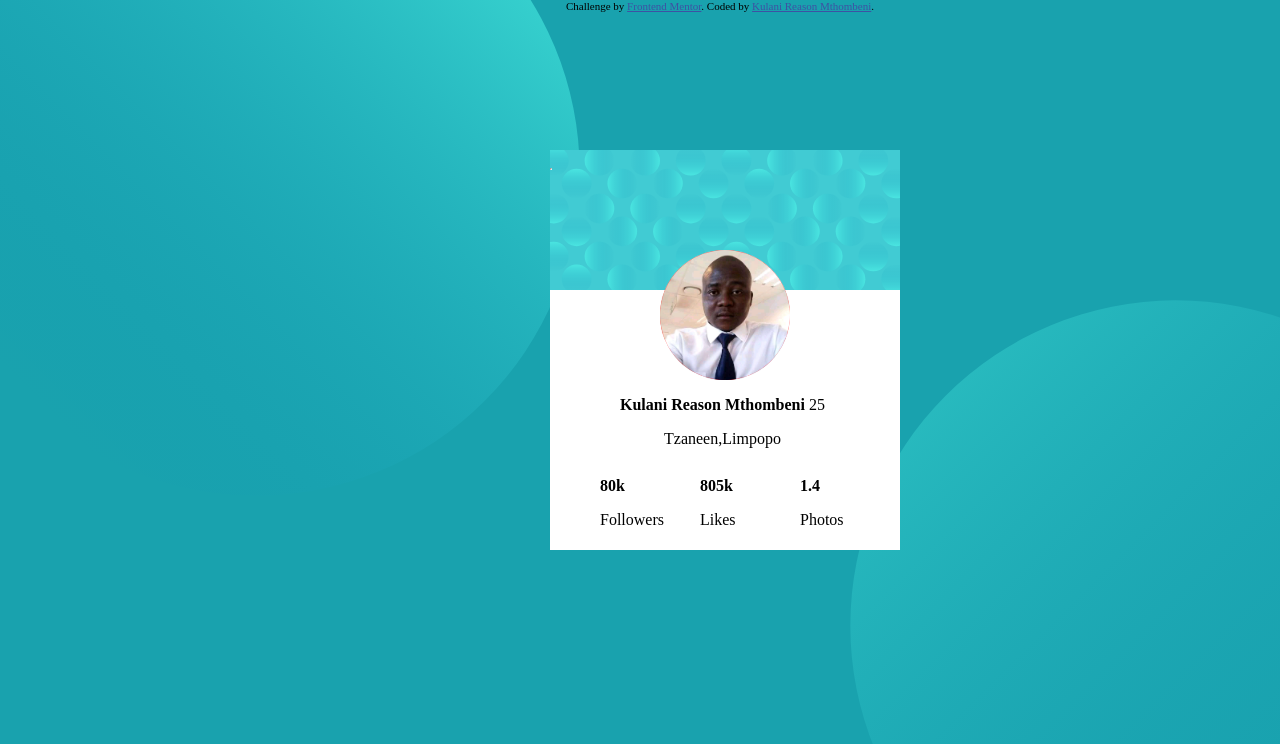
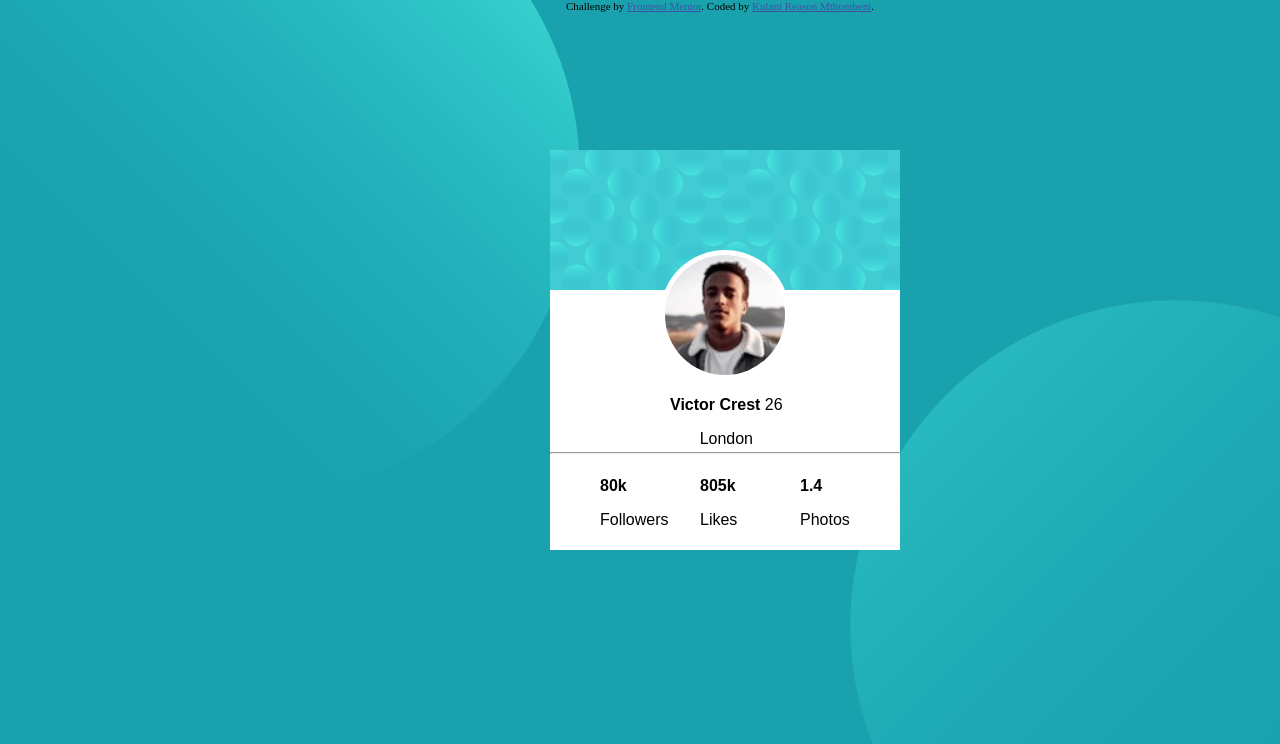
Before and after one commit to Kulani-commits/profile-card-component-main, a plain HTML site: page index.html in a window 1280 px wide. Shown: the top 744 px of the page. Drawn offline with Linux system fonts and the light colour scheme.

Commit message:
Add update to avatar and name

```diff
--- a/index.html
+++ b/index.html
@@ -26,13 +26,14 @@
     <div class="box">
       <img src="images/bg-pattern-card.svg" alt="">
       <div class="avater">
-        <img width="130px" height="130px"src="images/kulani.png" alt="">
+        <img  class = "victor-img" width="120px" height = "120px"src="images/image-victor.jpg" alt="">
       </div>
       <div class="name">
-        <p><Strong>Kulani Reason Mthombeni</strong> 25</p>
-          <p>Tzaneen,Limpopo</p>
+        <p><Strong>Victor Crest</strong> 26</p>
+          <p>London</p>
+
       </div>
-        <hr>
+  <hr class="line">
       <div class="stats1">
         <p><strong>80k</strong></p>
         <p>Followers</p>
--- a/style.css
+++ b/style.css
@@ -3,7 +3,9 @@ body{
   padding: 0;
   width: 1440px;
     background-color:  hsl(185, 75%, 39%);
+
 }
+
 .box{
   width: 350px;
   height: 400px;
@@ -12,9 +14,10 @@ left: 550px;
 top: 150px;
   background-color: white
 }
-hr{
-  position: absolute;
-  top: 10px;
+.line{
+position: relative;
+  color: red;
+  top: 150px;
 
 }
 .top_image{
@@ -30,19 +33,25 @@ right: 700px;
 .avater{
   width: 130px;
   height: 130px;
-  border-radius: 75px 75px;
+  border-radius: 50%;
   position: absolute;
   left: 110px;
   top: 100px;
   margin-left: auto;
   margin-right: auto;
-  background-color: red;
+  background-color: #FFFFFF;
+  text-align: center;
+}
+.victor-img{
+  border-radius: 50%;
+  margin: 5px;
 }
 .name{
   position: absolute;
   top: 230px;
-  left: 70px;
+  left: 120px;
   text-align: center;
+  font-family: sans-serif;
 }
 
 .stats1{
@@ -50,15 +59,18 @@ right: 700px;
   position: absolute;
   left: 50px;
   bottom: 5px;
+  font-family: sans-serif;
 }
 
 .stats2{
   position: absolute;
   left: 150px;
   bottom: 5px;
+  font-family: sans-serif;
 }
 .stats3{
   position: absolute;
   left: 250px;
   bottom: 5px;
+  font-family: sans-serif;
 }
```
